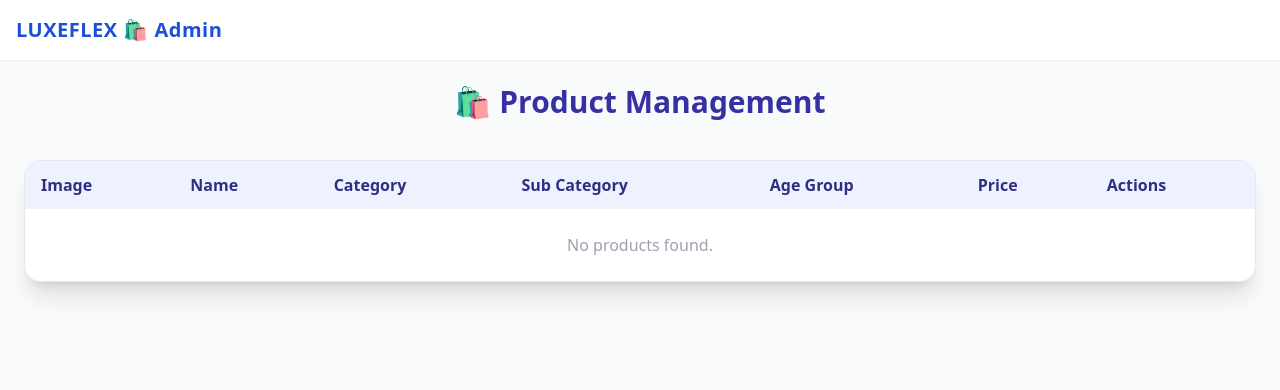
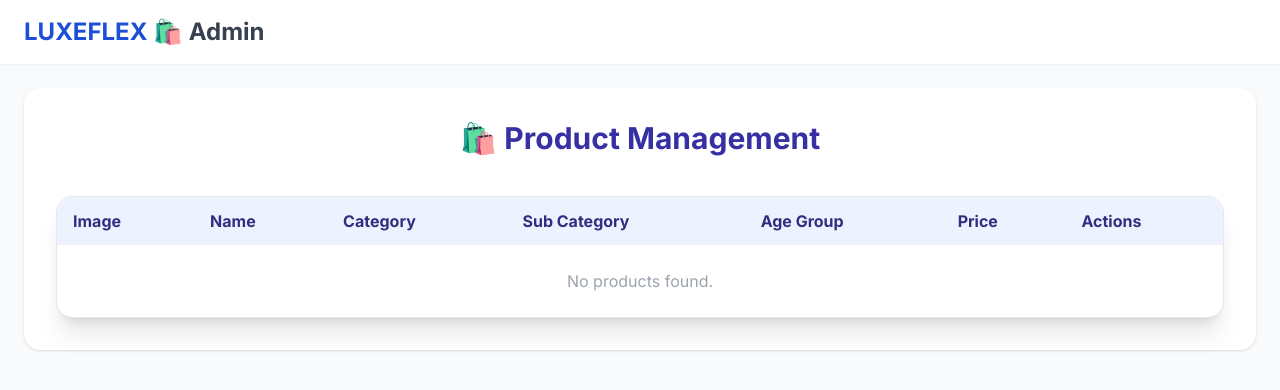
Before and after one commit to Mohanad-Ahmed-2002/ECOM-LUX, a Django app: page /dashboard/products/ in a window 1280 px wide. Shown: the top 390 px of the page. Run offline with Django 5.2, Linux system fonts and the light colour scheme; the visitor is signed in with stand-in values (Sample User, id 1); data that the repository does not hold is empty; some libraries are stand-ins or nearby versions.

Commit message:
edit temp

```diff
--- a/store/templates/dashboard/dashboard_base.html
+++ b/store/templates/dashboard/dashboard_base.html
@@ -3,26 +3,43 @@
 
 <head>
     <meta charset="UTF-8">
+    <meta name="viewport" content="width=device-width, initial-scale=1.0"> <!-- مهم جدًا للـResponsive -->
     <title>{% block title %}Dashboard{% endblock %}</title>
+
+    <!-- Tailwind CSS -->
     <script src="https://cdn.tailwindcss.com"></script>
+
+    <!-- Animate.css -->
     <link rel="stylesheet" href="https://cdnjs.cloudflare.com/ajax/libs/animate.css/4.1.1/animate.min.css" />
+
+    <!-- تحسين شكل الخط -->
+    <link href="https://fonts.googleapis.com/css2?family=Inter:wght@400;600;700&display=swap" rel="stylesheet">
+
+    <style>
+        body {
+            font-family: 'Inter', sans-serif;
+        }
+    </style>
 </head>
 
 <body class="bg-gray-50 text-gray-800">
 
-    <!-- Logo -->
-    <div class="p-4 bg-white shadow-sm mb-6">
-        <div class="container mx-auto flex items-center justify-between max-w-7xl">
-            <div class="text-xl font-bold text-blue-700 tracking-wide">
-                <a href="{% url 'dashboard_home' %}">LUXEFLEX 🛍️ Admin</a>
-            </div>
+    <!-- Header / Logo -->
+    <header class="bg-white shadow-sm mb-6">
+        <div class="max-w-7xl mx-auto px-4 sm:px-6 py-4 flex items-center justify-between">
+            <a href="{% url 'dashboard_home' %}"
+                class="text-2xl font-bold text-blue-700 hover:text-blue-800 transition">
+                LUXEFLEX 🛍️ <span class="text-gray-700">Admin</span>
+            </a>
         </div>
-    </div>
+    </header>
 
     <!-- Content -->
-    <div class="container mx-auto px-4 sm:px-6 max-w-7xl">
-        {% block content %}{% endblock %}
-    </div>
+    <main class="max-w-7xl mx-auto px-4 sm:px-6">
+        <div class="bg-white rounded-2xl shadow p-6 sm:p-8">
+            {% block content %}{% endblock %}
+        </div>
+    </main>
 
 </body>
 
--- a/store/templates/dashboard/products_list.html
+++ b/store/templates/dashboard/products_list.html
@@ -9,19 +9,19 @@
         🛍️ Product Management
     </h1>
 
-
-    <!-- Table -->
-    <div class="bg-white shadow-xl rounded-2xl overflow-x-auto border">
+    <!-- Product Table -->
+    <div class="bg-white shadow-xl rounded-2xl border overflow-hidden">
+        <div class="overflow-x-auto">
             <table class="w-full min-w-[800px] text-sm sm:text-base text-left">
                 <thead class="bg-indigo-50 text-indigo-900 font-semibold">
                     <tr>
-                    <th class="px-4 py-3">Image</th>
-                    <th class="px-4 py-3">Name</th>
-                    <th class="px-4 py-3">Category</th>
-                    <th class="px-4 py-3">Sub Category</th>
-                    <th class="px-4 py-3">Age Group</th>
-                    <th class="px-4 py-3">Price</th>
-                    <th class="px-4 py-3">Actions</th>
+                        <th class="px-4 py-3 whitespace-nowrap">Image</th>
+                        <th class="px-4 py-3 whitespace-nowrap">Name</th>
+                        <th class="px-4 py-3 whitespace-nowrap">Category</th>
+                        <th class="px-4 py-3 whitespace-nowrap">Sub Category</th>
+                        <th class="px-4 py-3 whitespace-nowrap">Age Group</th>
+                        <th class="px-4 py-3 whitespace-nowrap">Price</th>
+                        <th class="px-4 py-3 whitespace-nowrap">Actions</th>
                     </tr>
                 </thead>
                 <tbody class="divide-y divide-gray-200 text-gray-700">
@@ -30,15 +30,16 @@
                         <td class="px-4 py-3">
                             {% with product.images.first as img %}
                             {% if img %}
-                        <img src="{{ img.image.url }}" alt="{{ product.name }}" class="w-12 h-12 rounded-md object-cover">
+                            <img src="{{ img.image.url }}" alt="{{ product.name }}"
+                                class="w-12 h-12 rounded-md object-cover">
                             {% elif product.image %}
-                        <img src="{{ product.image.url }}" alt="{{ product.name }}" class="w-12 h-12 rounded-md object-cover">
+                            <img src="{{ product.image.url }}" alt="{{ product.name }}"
+                                class="w-12 h-12 rounded-md object-cover">
                             {% else %}
                             <span class="text-gray-400">No image</span>
                             {% endif %}
                             {% endwith %}
                         </td>
-
                         <td class="px-4 py-3 font-semibold">{{ product.name }}</td>
                         <td class="px-4 py-3">{{ product.main_category }}</td>
                         <td class="px-4 py-3">{{ product.sub_category }}</td>
@@ -51,15 +52,15 @@
                             <span class="text-indigo-700 font-semibold">{{ product.price }} EGP</span>
                             {% endif %}
                         </td>
-                    <td class="px-4 py-3 whitespace-nowrap text-sm space-x-2">
-                        <form method="POST" action="{% url 'delete_product' product.id %}" onsubmit="return confirm('Delete this product?');"
-                            style="display:inline;">
+                        <td class="px-4 py-3 whitespace-nowrap text-sm">
+                            <form method="POST" action="{% url 'delete_product' product.id %}"
+                                onsubmit="return confirm('Delete this product?');" class="inline-block">
                                 {% csrf_token %}
-                            <button type="submit" class="text-red-600 hover:underline font-semibold">
+                                <button type="submit"
+                                    class="text-red-600 hover:text-red-800 font-semibold transition duration-200">
                                     Delete
                                 </button>
                             </form>
-
                         </td>
                     </tr>
                     {% empty %}
@@ -70,6 +71,7 @@
                 </tbody>
             </table>
         </div>
+    </div>
 
 </div>
 {% endblock %}
```
Also changed, not shown: store/templates/dashboard/home.html (+14 -9 lines), store/templates/dashboard/order_detail.html (+9 -2 lines), store/templates/dashboard/orders_list.html (+13 -9 lines), store/templates/myapp/cart_detail.html (+7 -10 lines), store/templates/myapp/home.html (+29 -21 lines), store/templates/myapp/payment_redirect.html (deleted, +0 -25 lines), store/templates/myapp/product_detail.html (+18 -24 lines), 1 other file. Lines whose indentation alone changed are shown as unchanged.
